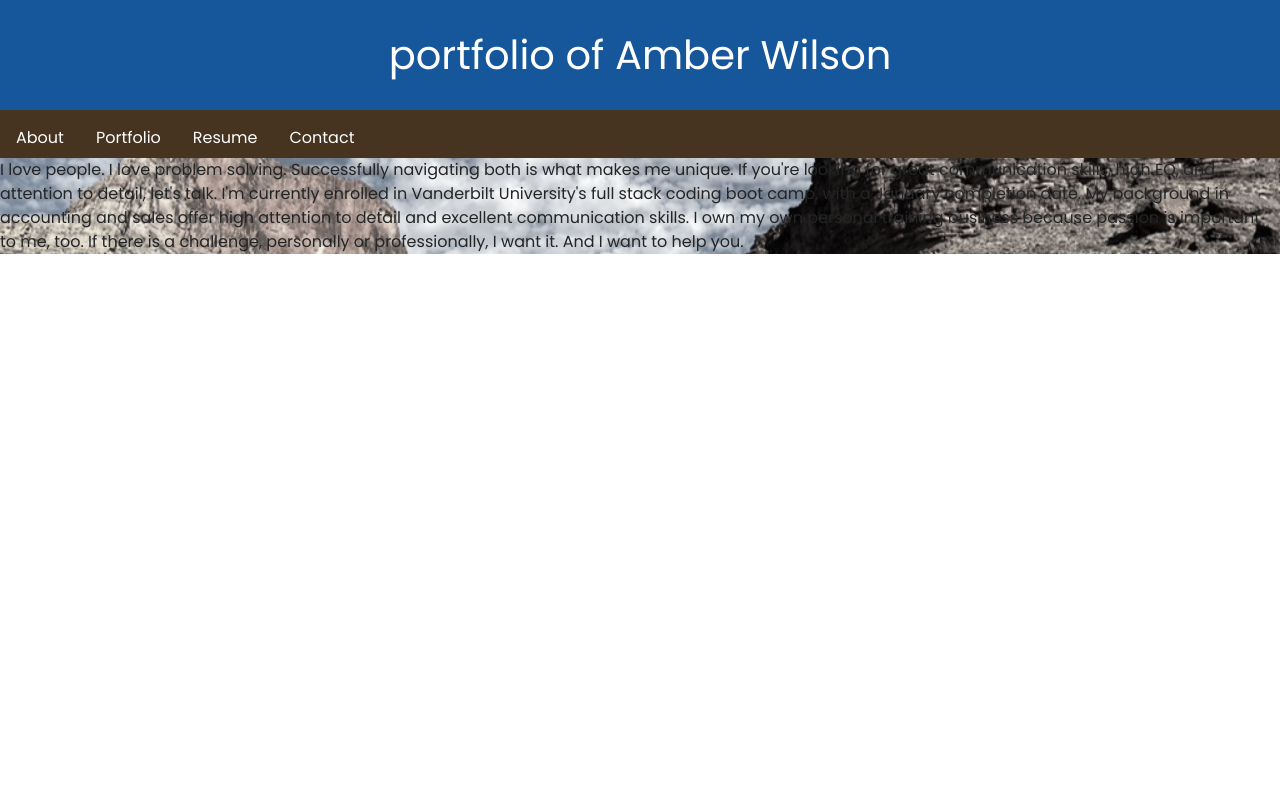
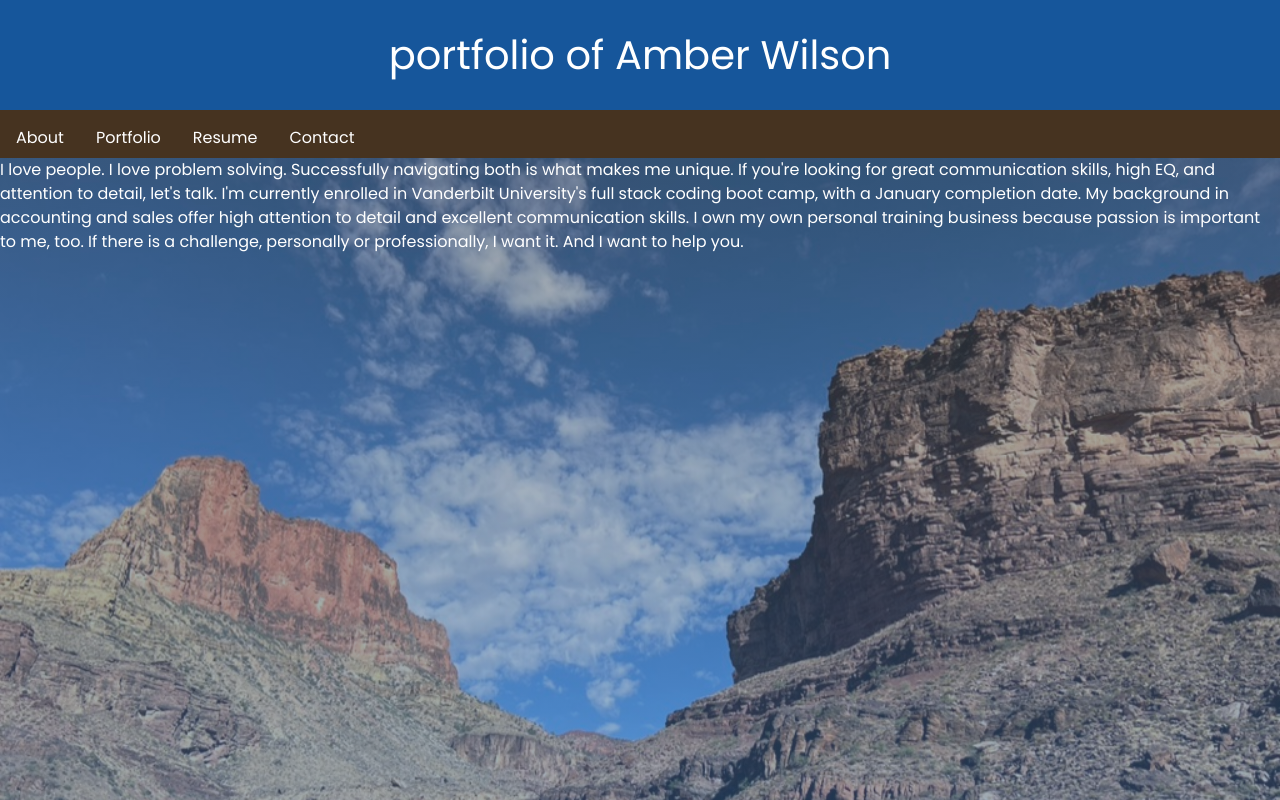
Before and after one commit to awil414/Portfolio, a React (Create React App) app: page / in a window 1280 px wide. Shown: the top 800 px of the page. Built offline with nearby package versions, Linux system fonts and the light colour scheme.

Commit message:
adding linear-gradient to about me background image

```diff
--- a/src/App.css
+++ b/src/App.css
@@ -6,6 +6,10 @@
 
 }
 
+.App{
+  height: 100vh;
+}
+/*
 .bg-img {
   background-image: url(./images/backgroundimg.jpeg);
   background-position: center;
@@ -14,12 +18,12 @@
   -webkit-filter: grayscale(80%);
   margin: 0px;
   display: block;
-  /* overflow-y: scroll; */
+   overflow-y: scroll;
   width: 100%;
   height: 100%;
 }
 
-/* .App-logo {
+ .App-logo {
   height: 40vmin;
   pointer-events: none;
 }
--- a/src/App.js
+++ b/src/App.js
@@ -28,8 +28,8 @@ function App() {
       return <Resume />;
   };
 }
-
-  return (
+  // Old version
+  /*
     <div className='App'>
       <Header setCurrentPage={setCurrentPage}/>
       <div
@@ -42,6 +42,17 @@ function App() {
       {renderPage()}
       </div>
 
+       <PortfolioContainer />
+      {/* <Footer />
+      </div>
+  */
+
+  return (
+    <div className='App'>
+      <Header setCurrentPage={setCurrentPage}/>
+
+      {renderPage()}
+
       {/* <PortfolioContainer /> */}
       {/* <Footer /> */}
     </div>
--- a/src/pages/About/index.js
+++ b/src/pages/About/index.js
@@ -1,5 +1,6 @@
 import React from 'react';
-import BgImage from '../../images/backgroundimg.jpeg'
+import BgImage from '../../images/backgroundimg.jpeg';
+import AmberImage from '../../images/me.jpeg';
 import './style.css';
 
 // import { Container } from 'react-boostrap';
@@ -8,22 +9,29 @@ import './style.css';
 export default function About() {
     return (
         <div
-        className='bg-img' style= {{
-        backgroundImage: `url(${BgImage})`
-      }} >
-            {/* <Container> */}
+        className='bg-img' style= {{backgroundImage: `url(${BgImage})`}}
+    >
+
                 {/* <section id="about">
-                    <div class="container mt-4 pt-4">
+                    <div class="container mt-4 pt-4" id="">
                         <h1 class="text-center">About Me</h1>
                         <div class="row mt-4">
                             <div class="col-lg-4">
-                                <img src="./assets/img/me.jpeg" class="imageAboutPage" alt="Amber Wilson">
+                                <img src="./assets/img/me.jpeg" class="imageAboutPage" alt="Amber Wilson"> </img>
                             </div>
 
                             <div class="col-lg-8">
                                 <p> Full-Stack Developer | HTML | CSS3 | JavaScript | jQuery | APIs | Node | Express |</p>
                                 <div class="row mt-3 p-3"> */}
-                                    <p> I love people. I love problem solving. Successfully navigating both is what makes me unique. If
+
+
+                                {/* <h1 className="text-left">About Amber</h1>
+                                <div className='row mt-4'></div>
+                                    <div className='col-lg-4'>
+                                        style= {{img: `url(${AmberImage})`}}
+                                    </div> */}
+                                    <p className='about-text'>
+                                    I love people. I love problem solving. Successfully navigating both is what makes me unique. If
                             you're looking for great communication skills, high EQ, and attention to detail, let's talk.
                             I'm currently enrolled in Vanderbilt University's full stack coding boot camp, with a
                             January completion date. My background in accounting and sales offer high attention to
@@ -34,8 +42,9 @@ export default function About() {
                                 {/* </div>
                             </div>
                         </div>
+                    </div>
                 </section> */}
-            {/* </Container> */}
+
         </div>
     )
 };
--- a/src/pages/About/style.css
+++ b/src/pages/About/style.css
@@ -1,5 +1,13 @@
+/* :root{
+
+    --primary: hsla(0, 0%, 32%, 0.65) ;
+    --secondary: hsla(213, 49%, 47%, 0.65);
+} */
+
 .bg-img {
-    background-image: url(../../images/backgroundimg.jpeg);
+    background-image:
+    linear-gradient(to bottom, hsla(0, 0%, 32%, 0.50), hsla(213, 49%, 47%, 0.50)),
+    url(../../images/backgroundimg.jpeg) !important;
     background-position: center;
     background-repeat: no-repeat;
     background-size: cover;
@@ -8,5 +16,6 @@
     display: block;
     /* overflow-y: scroll; */
     width: 100%;
-    height: 100%;
+    min-height: 100% !important;
+    color: white;
   }
```
Also changed, not shown: src/images/me.jpeg (added).
